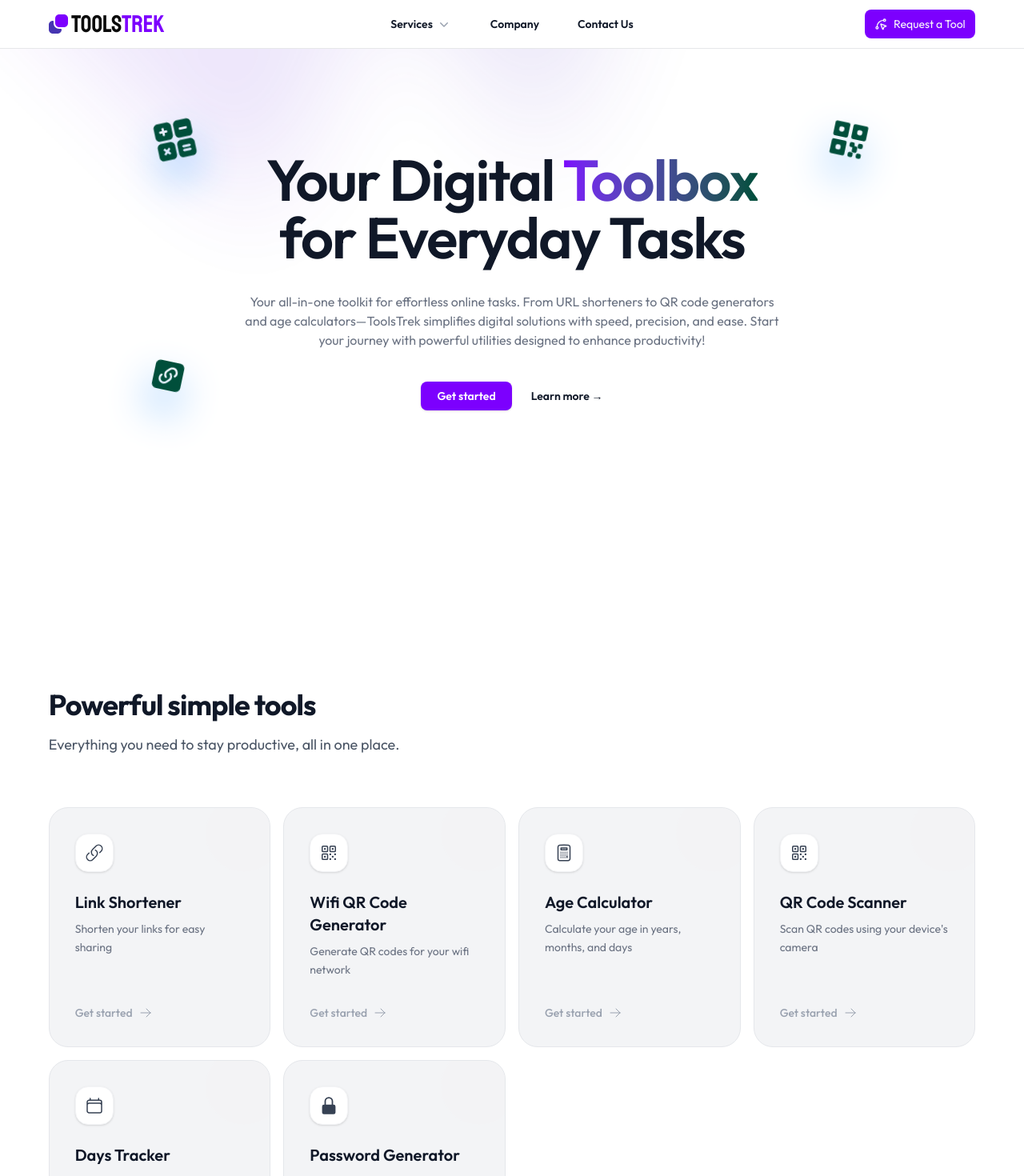
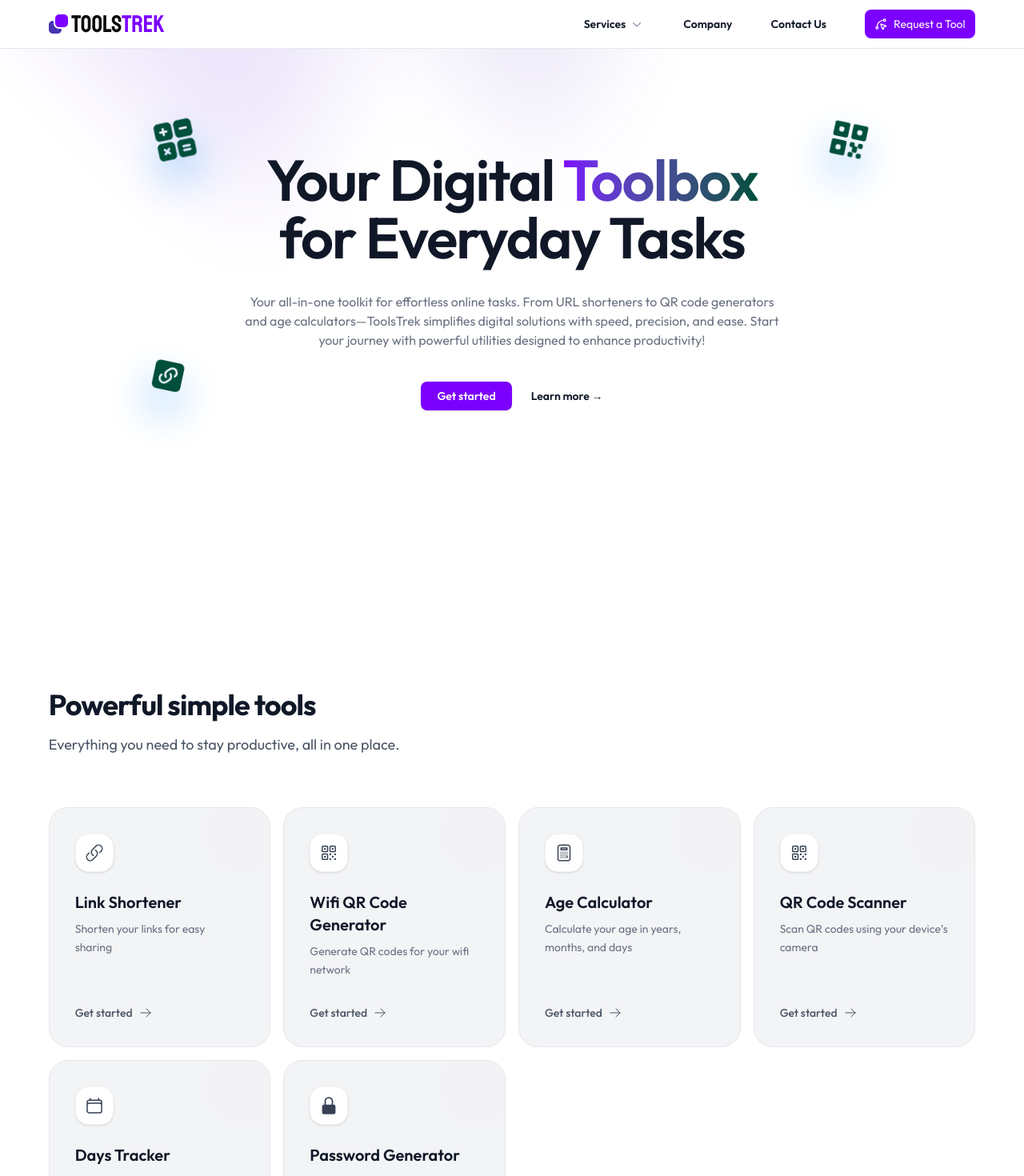
Before and after one commit to tasnimultas67/toolstrek, a Next.js app: page / in a window 1280 px wide. Shown: the top 1470 px of the page at 80% size. Built offline with nearby package versions, Linux system fonts and the light colour scheme.

Commit message:
style: update Header and ToolsCard components for improved layout and visual clarity

```diff
--- a/app/tools-compo/Header.js
+++ b/app/tools-compo/Header.js
@@ -85,7 +85,7 @@
         <header className="w-full">
           <nav
             aria-label="Global"
-            className="mx-auto flex items-center justify-between px-6 py-3 lg:px-2 w-11/12"
+            className="mx-auto flex items-center justify-between px-2 py-3 lg:px-2 w-11/12"
           >
             <div className="flex lg:flex-1">
               <Link href="/" className=" flex items-center justify-start gap-1">
@@ -123,6 +123,8 @@
                 <Bars3Icon aria-hidden="true" className="size-6" />
               </button>
             </div>
+            {/* Right Side Navigation*/}
+            <div className="hidden md:flex justify-end items-center lg:gap-x-12 ">
               <PopoverGroup className="hidden lg:flex lg:gap-x-12 ">
                 <Popover className="relative">
                   {({ open, close }) => (
@@ -199,6 +201,7 @@
                   </Button>
                 </Link>
               </div>
+            </div>
           </nav>
         </header>
       </div>
@@ -209,7 +212,7 @@
         className="lg:hidden"
       >
         {/* <div className="fixed inset-0 z-10 bg-black/20" /> */}
-        <DialogPanel className="fixed inset-y-0 right-0 z-10 w-full overflow-y-auto bg-white px-6 py-6 sm:max-w-sm sm:ring-1 sm:ring-gray-900/10">
+        <DialogPanel className="fixed inset-y-0 right-0 z-10 w-full overflow-y-auto bg-white px-2 py-6 sm:max-w-sm sm:ring-1 sm:ring-gray-900/10">
           <div className="flex items-center justify-between">
             <Link href="/" className=" flex items-center justify-start gap-1">
               <svg
--- a/app/tools-compo/ToolsCard.js
+++ b/app/tools-compo/ToolsCard.js
@@ -31,7 +31,7 @@
             </p>
           </div>
 
-          <div className="mt-8 flex items-center text-sm font-medium text-gray-400 transition-colors group-hover:text-indigo-600">
+          <div className="mt-8 flex items-center text-sm font-medium text-gray-600 transition-colors group-hover:text-indigo-600">
             Get started
             <ArrowRightIcon className="ml-2 h-4 w-4 transition-transform group-hover:translate-x-1" />
           </div>
```
Lines whose indentation alone changed are shown as unchanged.
